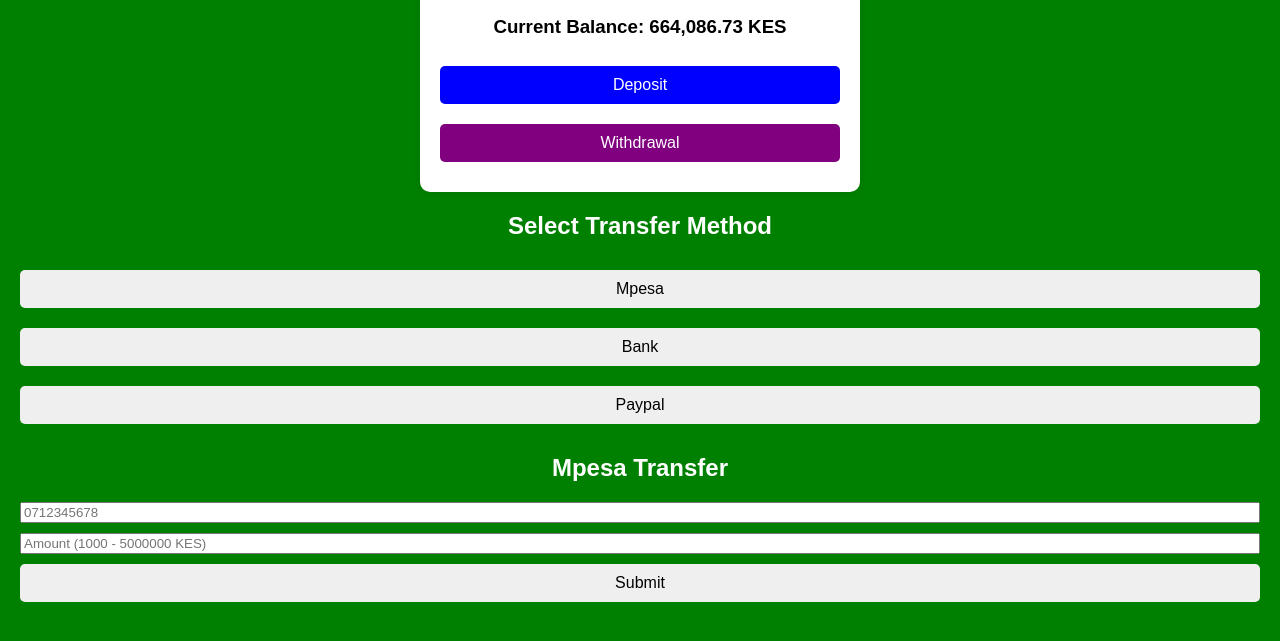
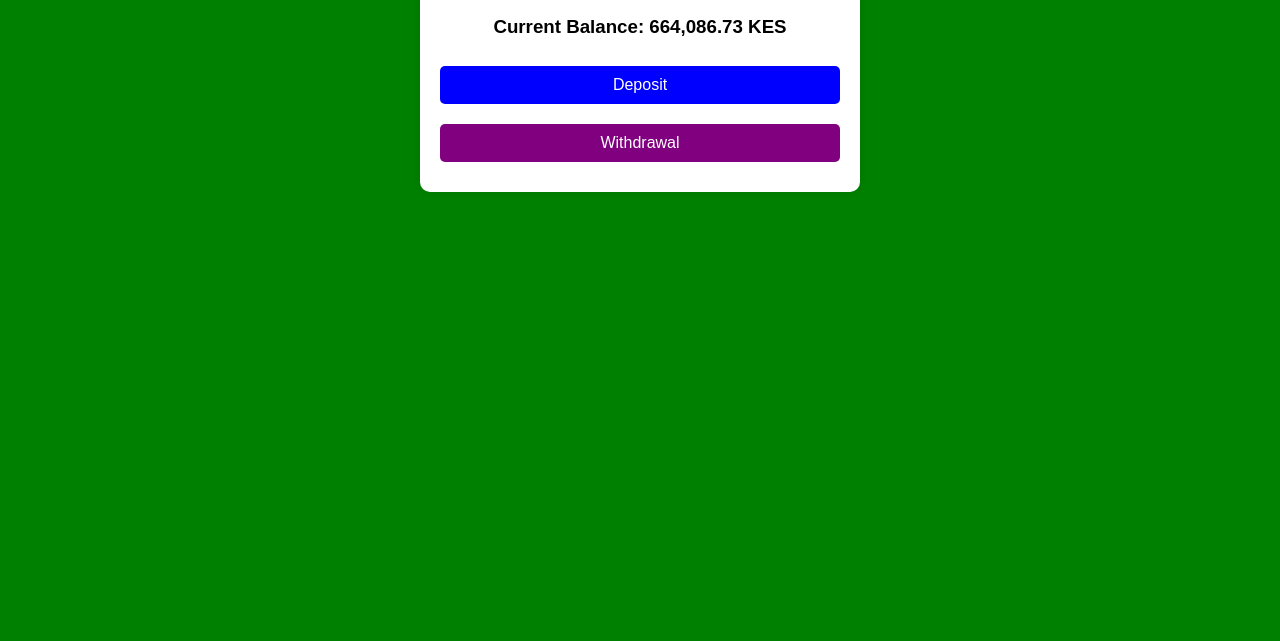
Before and after one commit to abigaelamah/App, a plain HTML site: page index.html in a window 1280 px wide. Shown: the part 133-774 px from the top of the page. Drawn offline with Linux system fonts and the light colour scheme.

Commit message:
Update index.html

```diff
--- a/index.html
+++ b/index.html
@@ -34,11 +34,6 @@
         .deposit { background-color: blue; color: white; }
         .withdrawal { background-color: purple; color: white; }
         .hidden { display: none; }
-        .input-group {
-            display: flex;
-            flex-direction: column;
-            gap: 10px;
-        }
     </style>
 </head>
 <body>
@@ -49,41 +44,19 @@
         <button class="deposit" onclick="depositMoney()">Deposit</button>
         <button class="withdrawal" onclick="showWithdrawalPage()">Withdrawal</button>
     </div>
-    <div>
 
-    </div>
-    <div>
-    <div class
-    <div id="withdrawal-page">
+    <div class="container hidden" id="withdrawal-page">
         <h2>Select Transfer Method</h2>
         <button onclick="showMpesaPage()">Mpesa</button>
-        <button onclick="showBankPage()">Bank</button>
-        <button onclick="showPaypalPage()">Paypal</button>
+        <button onclick="alert('Bank transfer is not available yet')">Bank</button>
+        <button onclick="alert('Paypal transfer is not available yet')">Paypal</button>
     </div>
 
-    <div id="mpesa-page">
+    <div class="container hidden" id="mpesa-page">
         <h2>Mpesa Transfer</h2>
-        <div class="input-group">
-            <input type="text" id="mpesa-number" placeholder="0712345678" required>
-            <input type="number" id="mpesa-amount" placeholder="Amount (1000 - 5000000 KES)" required>
-        </div>
-        <button onclick="submitTransaction('Mpesa')">Submit</button>
-    </div>
-
-    <div class="container hidden" id="bank-page">
-        <h2>Bank Transfer</h2>
-        <input type="text" id="bank-name" placeholder="Bank Name" required>
-        <input type="text" id="account-holder" placeholder="Account Holder Name" required>
-        <input type="text" id="account-number" placeholder="Account Number" required>
-        <input type="number" id="bank-amount" placeholder="Amount (1000 - 5000000 KES)" required>
-        <button onclick="submitTransaction('Bank')">Submit</button>
-    </div>
-
-    <div class="container hidden" id="paypal-page">
-        <h2>Paypal Transfer</h2>
-        <input type="email" id="paypal-email" placeholder="example@gmail.com" required>
-        <input type="number" id="paypal-amount" placeholder="Amount (1000 - 5000000 KES)" required>
-        <button onclick="submitTransaction('Paypal')">Submit</button>
+        <input type="text" id="mpesa-number" placeholder="0712345678" required>
+        <input type="number" id="mpesa-amount" placeholder="Amount (1000 - 5000000 KES)" required>
+        <button onclick="submitMpesa()">Submit</button>
     </div>
 
     <div class="container hidden" id="success-page">
@@ -108,36 +81,19 @@
             document.getElementById("withdrawal-page").classList.add("hidden");
             document.getElementById("mpesa-page").classList.remove("hidden");
         }
-        function showBankPage() {
-            document.getElementById("withdrawal-page").classList.add("hidden");
-            document.getElementById("bank-page").classList.remove("hidden");
-        }
-        function showPaypalPage() {
-            document.getElementById("withdrawal-page").classList.add("hidden");
-            document.getElementById("paypal-page").classList.remove("hidden");
-        }
-        function submitTransaction(method) {
-            let amount, details;
-            if (method === "Mpesa") {
-                details = document.getElementById("mpesa-number").value;
-                amount = parseFloat(document.getElementById("mpesa-amount").value);
-            } else if (method === "Bank") {
-                details = `${document.getElementById("bank-name").value}, ${document.getElementById("account-holder").value}, ${document.getElementById("account-number").value}`;
-                amount = parseFloat(document.getElementById("bank-amount").value);
-            } else if (method === "Paypal") {
-                details = document.getElementById("paypal-email").value;
-                amount = parseFloat(document.getElementById("paypal-amount").value);
-            }
-            if (isNaN(amount) || amount < 1000 || amount > 5000000) {
-                alert("Invalid amount. Please enter a correct amount.");
+        function submitMpesa() {
+            let number = document.getElementById("mpesa-number").value;
+            let amount = parseFloat(document.getElementById("mpesa-amount").value);
+            if (!/^07\d{8}$/.test(number) || isNaN(amount) || amount < 1000 || amount > 5000000) {
+                alert("Invalid input. Please enter correct details.");
                 return;
             }
             balance -= amount;
             updateBalance();
-            document.getElementById("success-message").textContent = `Your transfer of ${formatNumber(amount)} KES has been successfully paid to ${details} via ${method}.`;
-            document.getElementById("transaction-history").innerHTML += `<li>Sent ${formatNumber(amount)} KES to ${details} via ${method}</li>`;
-            document.querySelectorAll(".container").forEach(el => el.classList.add("hidden"));
+            document.getElementById("mpesa-page").classList.add("hidden");
+            document.getElementById("success-message").textContent = `Your transfer of ${formatNumber(amount)} KES has been successfully paid to ${number} via Mpesa.`;
             document.getElementById("success-page").classList.remove("hidden");
+            document.getElementById("transaction-history").innerHTML += `<li>Sent ${formatNumber(amount)} KES to ${number} via Mpesa</li>`;
         }
         function goBack() {
             document.getElementById("success-page").classList.add("hidden");
```
